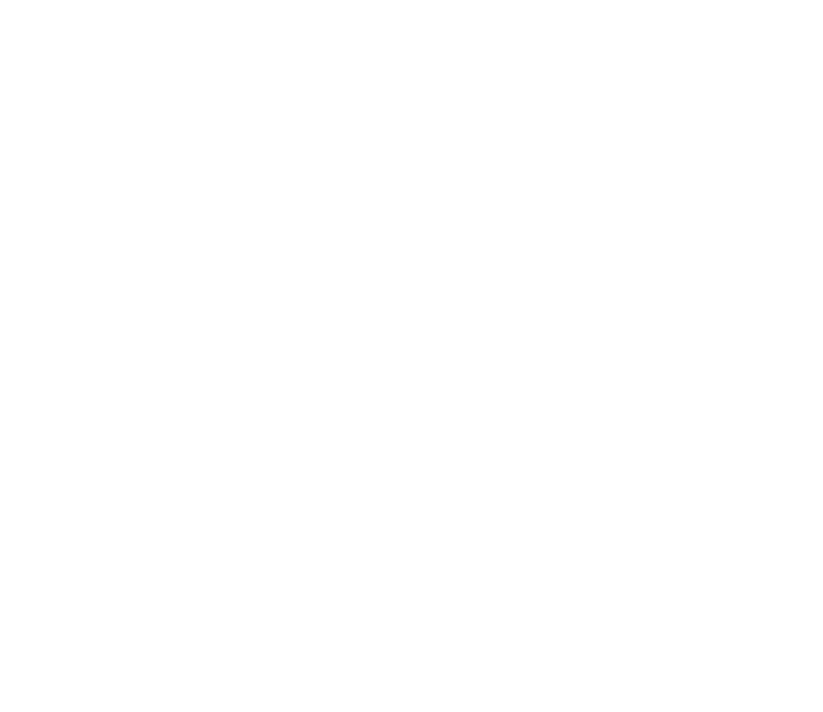
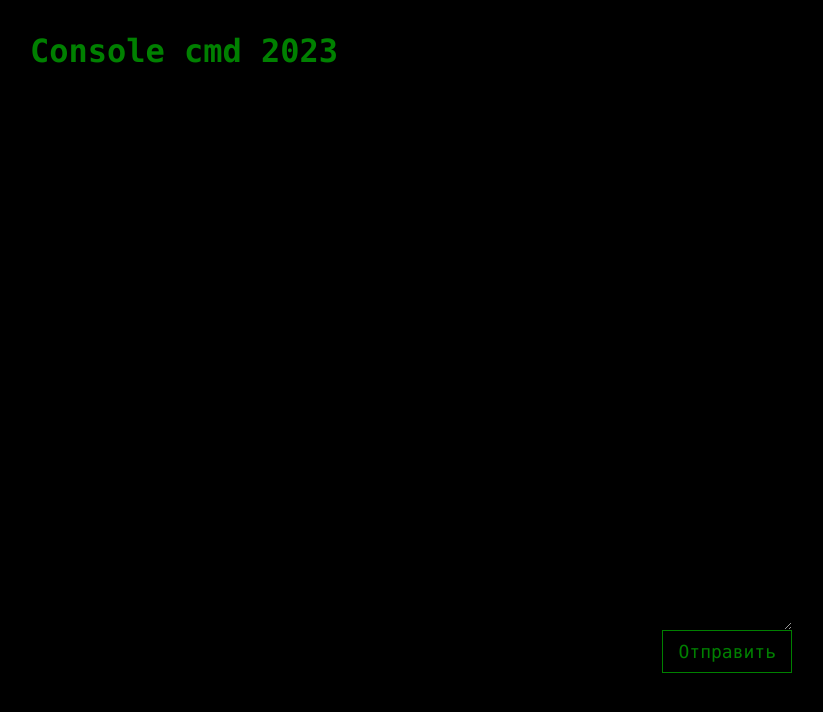
Before and after one commit to AndrewGalkin123/reduxlesson2, a React (Create React App) app: page / in a window 1280 px wide. Shown: the top 712 px of the page, without its empty margins (456-1279 px from the left). Built offline with nearby package versions, Linux system fonts and the light colour scheme.

Commit message:
styled components

```diff
--- a/package.json
+++ b/package.json
@@ -9,6 +9,7 @@
     "react": "^18.2.0",
     "react-dom": "^18.2.0",
     "react-scripts": "5.0.1",
+    "styled-components": "^6.1.1",
     "web-vitals": "^2.1.4"
   },
   "scripts": {
--- a/src/App.css
+++ /dev/null
@@ -1,38 +0,0 @@
-.App {
-  text-align: center;
-}
-
-.App-logo {
-  height: 40vmin;
-  pointer-events: none;
-}
-
-@media (prefers-reduced-motion: no-preference) {
-  .App-logo {
-    animation: App-logo-spin infinite 20s linear;
-  }
-}
-
-.App-header {
-  background-color: #282c34;
-  min-height: 100vh;
-  display: flex;
-  flex-direction: column;
-  align-items: center;
-  justify-content: center;
-  font-size: calc(10px + 2vmin);
-  color: white;
-}
-
-.App-link {
-  color: #61dafb;
-}
-
-@keyframes App-logo-spin {
-  from {
-    transform: rotate(0deg);
-  }
-  to {
-    transform: rotate(360deg);
-  }
-}
--- a/src/App.js
+++ b/src/App.js
@@ -1,10 +1,30 @@
-import './App.css';
+import React from "react";
+import styled from 'styled-components'
+import Title from "./components/Title";
+import Flex from "./components/Flex";
+import Console from "./components/Console";
+import Button from "./components/Button";
+
+const AppWrapper = styled.div`
+width:100%;
+min-height:100vh;
+padding: 2rem;
+background: black;
+color: green;
+`
 
 function App() {
   return (
-    <div className="App">
+    <AppWrapper className="App">
+      <Flex justify="center">
+        <Title color={"green"}>Console cmd 2023</Title>
+      </Flex>
+      <Flex direction="column">
+        <Console />
+        <Button color="green" outlined align="flex-end">Отправить</Button>
+      </Flex>
 
-    </div>
+    </AppWrapper>
   );
 }
 
--- /dev/null
+++ b/src/components/Button.js
@@ -0,0 +1,33 @@
+import React from "react";
+import styled, {css} from "styled-components";
+
+const StyledButton = styled.button`
+border: none;
+padding: 10px 15px;
+font-size: 18px;
+curson: pointer;
+&:focus {
+    outline: none;
+}
+align-self: ${props => props.align || "stretch"};
+
+
+${props => props.primary && css`
+    color: ${props => props.color || "white"};
+    background: ${props => props.background || "white"};
+`}
+
+${props => props.outlined && css`
+    color: ${props => props.color || "white"};
+    border: 1px solid ${props => props.color || "white"};
+    background: transparent;
+`}
+`
+
+const Button = (props) => {
+    return(
+        <StyledButton {...props}/>
+    )
+}
+
+export default Button
--- /dev/null
+++ b/src/components/Console.js
@@ -0,0 +1,25 @@
+import React from "react";
+import styled from "styled-components";
+
+const StyledConsole = styled.textarea`
+width: 100%;
+height: 70vh;
+background: black;
+font-size: 24px;
+border: none;j
+resize: none;
+color: ${({color}) => color || "white"};
+&:focus {
+    outline: none;
+}
+`
+
+const Console = (props) => {
+    return(
+        <StyledConsole {...props}/>
+
+
+    )
+}
+
+export default Console
--- /dev/null
+++ b/src/components/Flex.js
@@ -0,0 +1,20 @@
+import React from "react";
+import styled from "styled-components";
+
+const StyledFlex = styled.div`
+display: flex;
+flex-direction: ${props => props.direction || "row"};
+align-items: ${props => props.align || "stretch"};
+justify-content: ${props => props.justify || "stretch"};
+margin: ${({margin}) => margin || "0"};
+`
+
+const Flex = (props) => {
+    return(
+        <StyledFlex {...props}/>
+
+
+    )
+}
+
+export default Flex
--- /dev/null
+++ b/src/components/Title.js
@@ -0,0 +1,14 @@
+import React from "react";
+import styled from "styled-components";
+
+const StyledTitle = styled.h1`
+color: ${props => props.color};
+`
+
+const Title = (props) => {
+    return(
+        <StyledTitle {...props}/>
+    )
+}
+
+export default Title
--- a/src/index.js
+++ b/src/index.js
@@ -1,10 +1,20 @@
 import React from 'react';
 import ReactDOM from 'react-dom/client';
 import App from './App';
+import styled, {createGlobalStyle} from 'styled-components';
+
+const Global = createGlobalStyle`
+* {
+  margin: 0;
+  padding: 0;
+  box-sizing: border-box;
+  font-family: consolas;
+}`
 
 const root = ReactDOM.createRoot(document.getElementById('root'));
 root.render(
   <React.StrictMode>
+    <Global/>
     <App />
   </React.StrictMode>
 );
```
Also changed, not shown: 1 other file (tests, documents, lock files or other folders).
